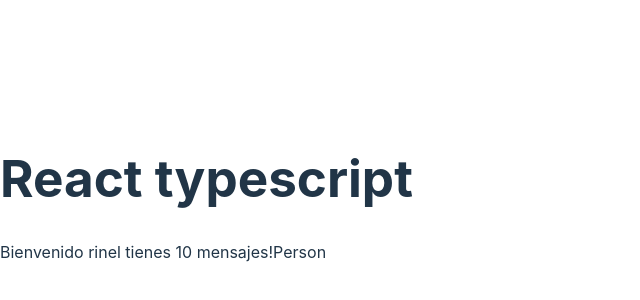
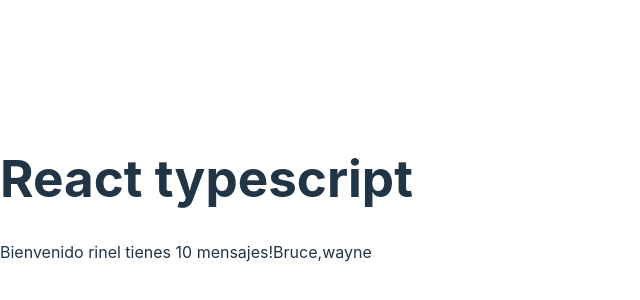
Before and after one commit to rineliniguezsosa/React-typescript, a React (Vite) app: page / in a window 1280 px wide. Shown: the part 210-510 px from the top of the page, without its empty margins (0-640 px from the left). Built offline with nearby package versions, Linux system fonts and the light colour scheme.

Commit message:
feat(Person): creando el elemento span con el titulo {name.firstname},{name.lastname}

```diff
--- a/src/components/Person.tsx
+++ b/src/components/Person.tsx
@@ -7,6 +7,6 @@ type Personprops = {
 
 export const Person = ({name}:Personprops) => {
   return (
-    <>Person</>
+    <><span>{name.firstname},{name.lastname}</span></>
   )
 }
```
